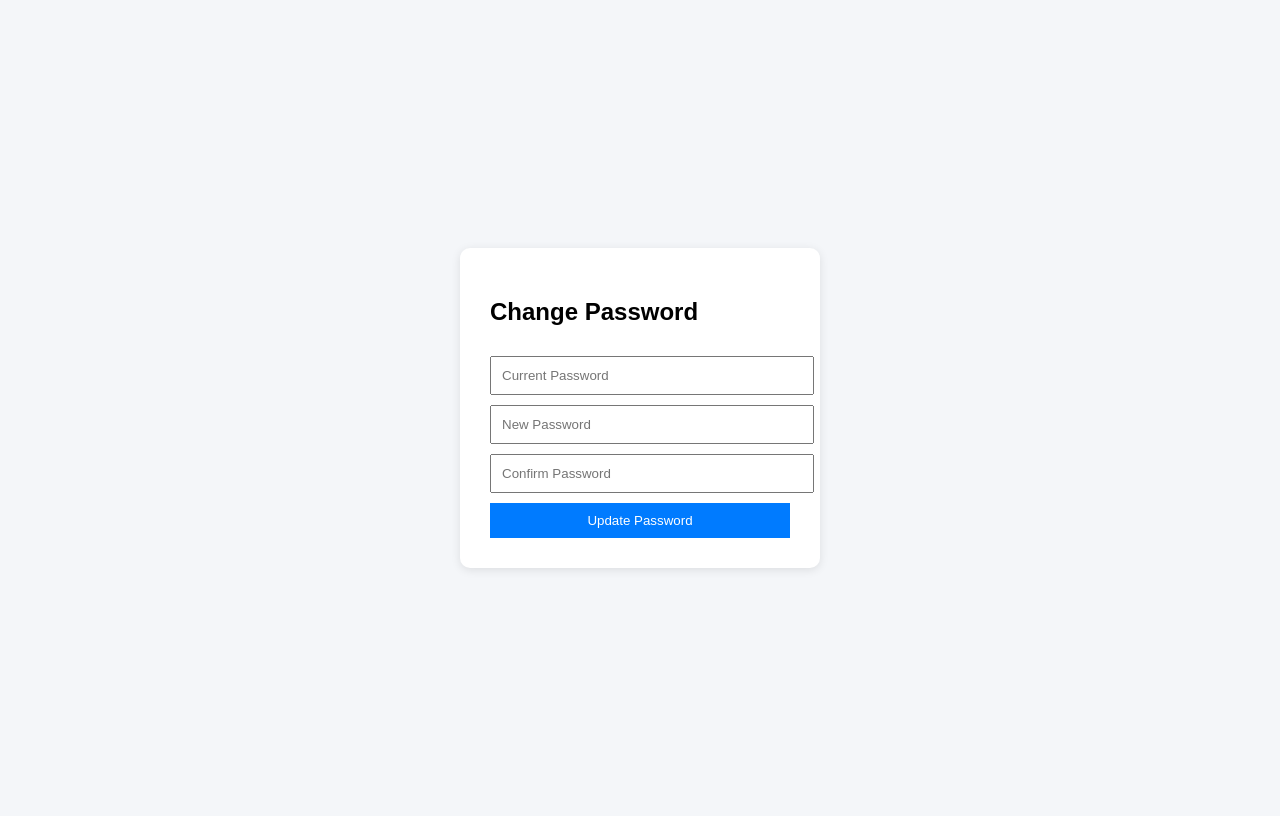
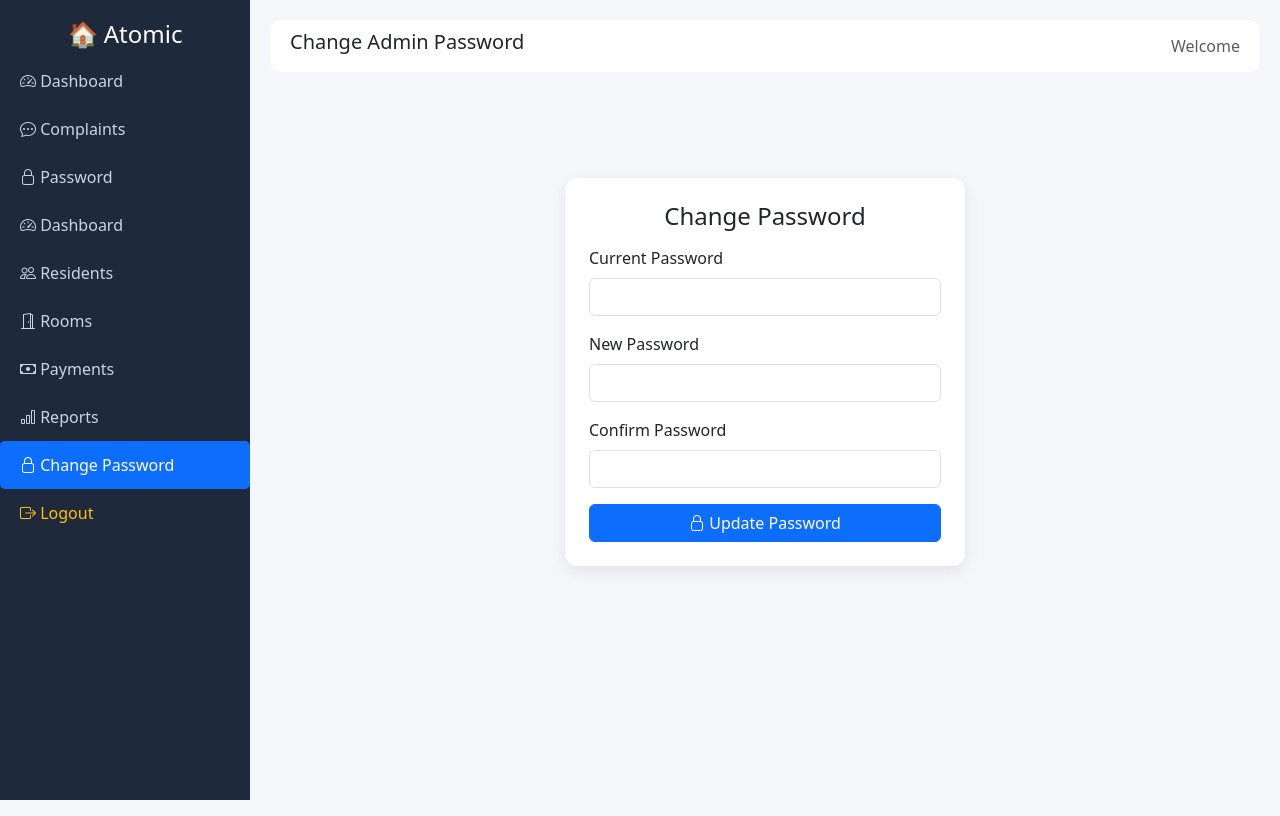
Before and after one commit to DevOwen254/atomic_hostels, a Flask app: page /change_admin_password in a window 1280 px wide. Run offline with Flask 3, Linux system fonts and the light colour scheme; the visitor is signed in with stand-in values (Sample User, id 1).

Commit message:
Update change_admin_password.html

```diff
--- a/templates/change_admin_password.html
+++ b/templates/change_admin_password.html
@@ -1,51 +1,38 @@
-<!DOCTYPE html>
-<html>
-<head>
-    <title>Change Password</title>
-    <style>
-        body {
-            font-family: Arial;
-            background: #f4f6f9;
-            display: flex;
-            justify-content: center;
-            align-items: center;
-            height: 100vh;
-        }
+{% extends "base.html" %}
 
-        .box {
-            background: white;
-            padding: 30px;
-            border-radius: 10px;
-            width: 300px;
-            box-shadow: 0 2px 10px rgba(0,0,0,0.1);
-        }
+{% block content %}
 
-        input, button {
-            width: 100%;
-            padding: 10px;
-            margin-top: 10px;
-        }
+<div class="container-fluid d-flex justify-content-center align-items-center" style="min-height: 70vh;">
 
-        button {
-            background: #007bff;
-            color: white;
-            border: none;
-        }
-    </style>
-</head>
-<body>
+    <div class="card p-4" style="max-width: 400px; width: 100%;">
 
-<div class="box">
-    <h2>Change Password</h2>
+        <h4 class="text-center mb-3">Change Password</h4>
 
-    <form method="POST"action="/change_admin_password">
-        <input type="password" name="current_password" placeholder="Current Password" required>
-        <input type="password" name="new_password" placeholder="New Password" required>
-        <input type="password" name="confirm_password" placeholder="Confirm Password" required>
+        <form method="POST" action="/change_admin_password">
 
-        <button type="submit">Update Password</button>
-    </form>
+            <div class="mb-3">
+                <label class="form-label">Current Password</label>
+                <input type="password" name="current_password" class="form-control" required>
+            </div>
+
+            <div class="mb-3">
+                <label class="form-label">New Password</label>
+                <input type="password" name="new_password" class="form-control" required>
+            </div>
+
+            <div class="mb-3">
+                <label class="form-label">Confirm Password</label>
+                <input type="password" name="confirm_password" class="form-control" required>
+            </div>
+
+            <button class="btn btn-primary w-100">
+                <i class="bi bi-lock"></i> Update Password
+            </button>
+
+        </form>
+
+    </div>
+
 </div>
 
-</body>
-</html>
+{% endblock %}
```
